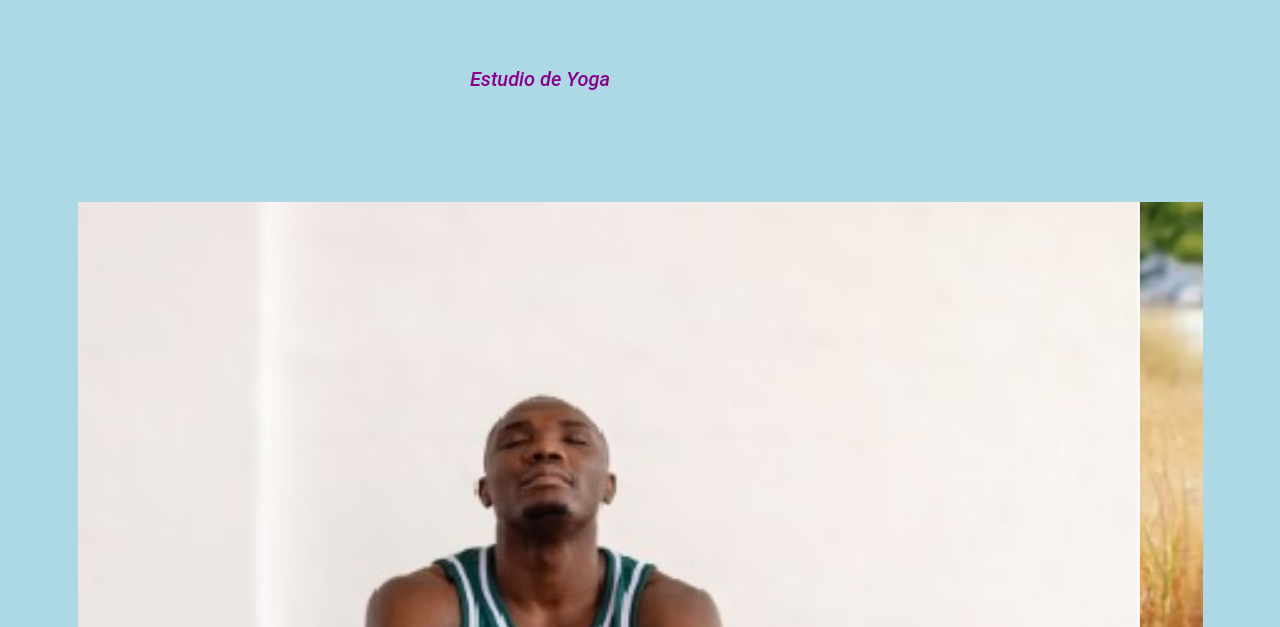
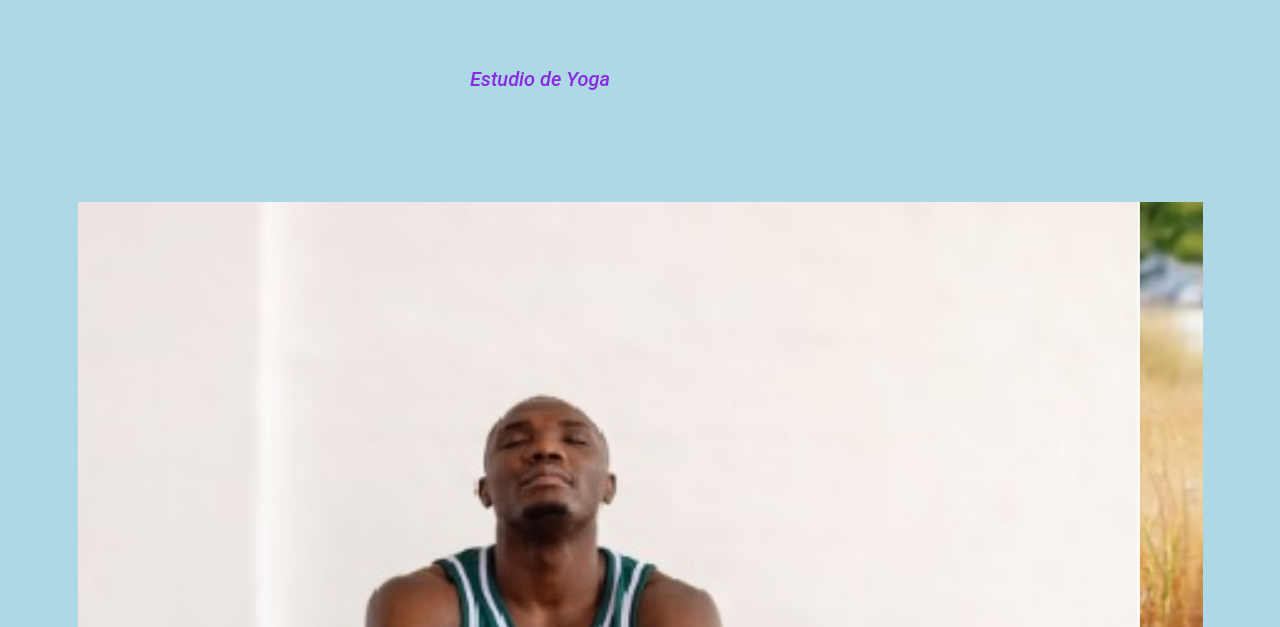
Before and after one commit to evefar26/evelynfarias-preentregable2, a plain HTML site: page index.html in a window 1280 px wide. Shown: the part 169-796 px from the top of the page. Drawn offline with nearby package versions, Linux system fonts and the light colour scheme.

Commit message:
actualizacion de pages

```diff
--- a/css/style.css
+++ b/css/style.css
@@ -135,7 +135,7 @@ section p {
 }
 #titulodos h2 {
     display: inline-block;
-    color:darkmagenta;
+    color:blueviolet;
     font-style: italic;
     font-size: 20px;
     position: relative;
```
